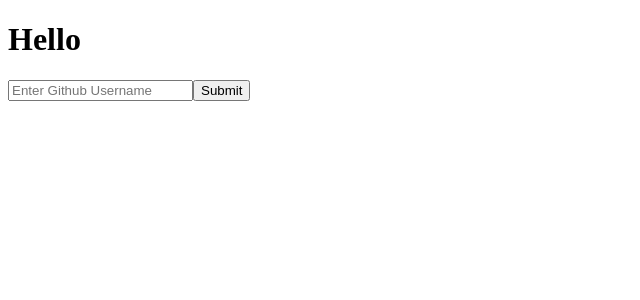
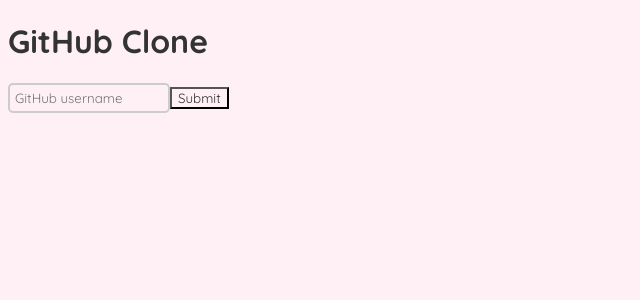
Before and after one commit to RKuppan97/lap3-coding-challenge, a React app: page / in a window 1280 px wide. Shown: the top 300 px of the page, without its empty margins (0-640 px from the left). Built offline with nearby package versions, Linux system fonts and the light colour scheme; no server answers.

Commit message:
added styling and fixed async function to get the data

```diff
--- a/src/App.css
+++ b/src/App.css
@@ -0,0 +1,40 @@
+@import url('https://fonts.googleapis.com/css2?family=Quicksand:wght@300;400;500;600;700&display=swap');
+
+/* base styles */
+* {
+  margin: center;
+  font-family: "Quicksand";
+  color: #333;
+  background-color: lavenderblush
+}
+.submit-button {
+  padding: 20px;
+  display: flex;
+  align-items: center;
+  max-width: 600px;
+  margin: 0 auto;
+  border-bottom: 1px solid #f2f2f2;
+}
+.submit-button h1 {
+  color: #f1356d;
+}
+
+input[type=text] {
+    padding:5px;
+    border:2px solid #ccc;
+    -webkit-border-radius: 5px;
+    border-radius: 5px;
+}
+
+input[type=text]:focus {
+    border-color:#f1356d;
+}
+
+input[type=submit] {
+    padding:5px 15px;
+    background:#ccc;
+    border:0 none;
+    cursor:pointer;
+    -webkit-border-radius: 5px;
+    border-radius: 5px;
+}
--- a/src/App.js
+++ b/src/App.js
@@ -6,8 +6,8 @@
 function App(){
     return(
       <>
-        <h1>Hello</h1>
-        <UserInput/>
+        <h1>GitHub Clone</h1>
+        <UserInput />
       </>
     );
   };
--- a/src/components/Form/index.js
+++ b/src/components/Form/index.js
@@ -1,44 +1,51 @@
 import React, { useState, useEffect } from 'react'
 import axios from 'axios';
+
 function UserInput (props) {
 
-  const [Name, setName] = useState('')
+  const [name, setName] = useState('')
+
+  const handleSubmit = event => {
+    event.preventDefault()
+
+    async function getGitData() {
+      const response = await axios.get(`https://api.github.com/users/${name}/repos`)
+
+      // create a for loop to iterate over each repo and retrieve data //
+
+      const gitData = response.data
+      console.log(gitData)
+
+      // const result = []
+
+      // for (const i = 0; i < gitData.length; i++) {
+      //   const forks = gitData[i].forks
+      //   const stargazer = gitData[i].stargazers_count
+      //   const issues = gitData[i].open_issues_count
+
+      //   const repoData = { forks, stargazer, issues }
+      //   result.push(repoData)
+      //   return result
+      // }
+
+    }
+
+    getGitData()
+  }
 
 
-  const handleSubmit = (e) => {
-    e.preventDefault()
-    //setName(e.target.value)
-    console.log({Name})
+  return (
+    <form onSubmit={handleSubmit}>
+      <input
+        type="text"
+        value={name}
+        onChange={event => setName(event.target.value)}
+        placeholder="GitHub username"
+        required
+      />
+      <button type="submit">Submit</button>
+    </form>
 
-  }
-  function handleInput(e, inputToSet){
-    inputToSet(e.target.value)
-}
-
-  useEffect(() => {
-    async function getGitData() {
-      try {
-        let {data} = await axios.get(`https://api.github.com/users/${Name}/repos`)
-        console.log(data)
-
-      } catch (err) {
-        console.warn(err);
-      }
-
-    }
-    getGitData()
-
-  },[])
-  //onChange={e => setName(e.target.value)}
-
-  return (
-    <>
-    <form onSubmit={handleSubmit}>
-        <input onChange={(e) => handleInput(e, setName)} type="text" placeholder="Enter Github Username" value = {Name}/>
-        <input type="submit" value="Submit" />
-    </form>
-    <p></p>
-    </>
   );
 
 };
```
Also changed, not shown: src/components/index.js (line endings or trailing spaces).
